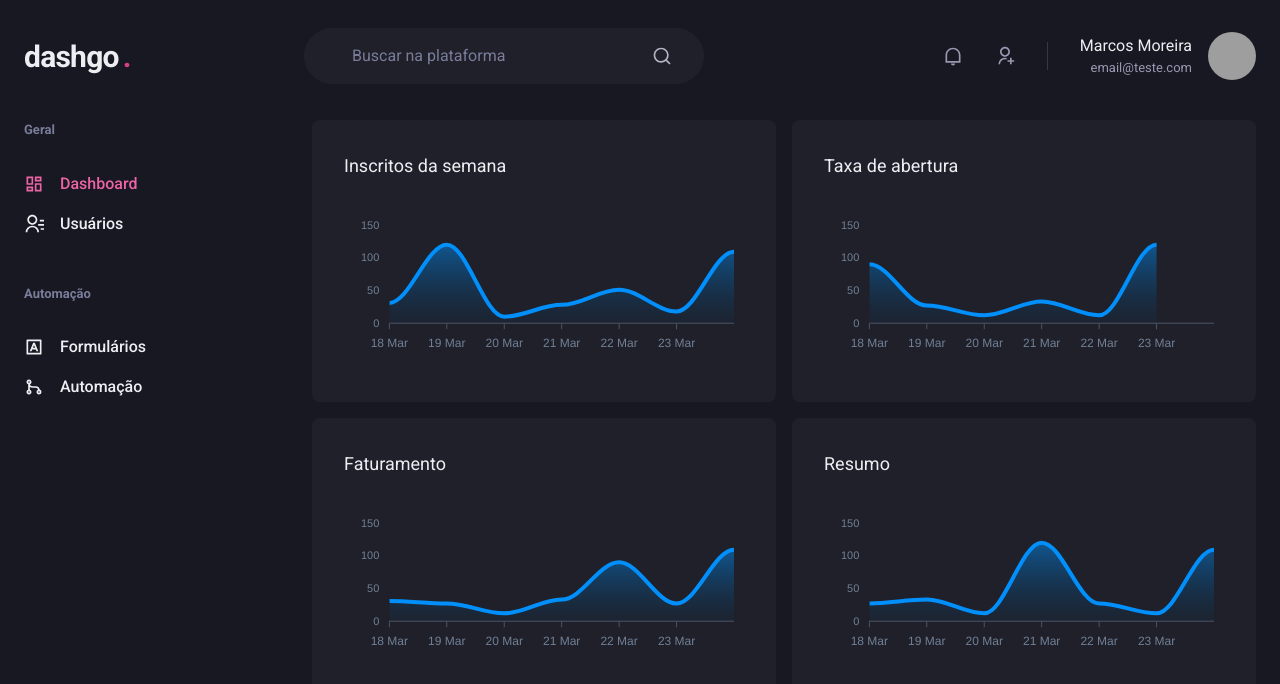
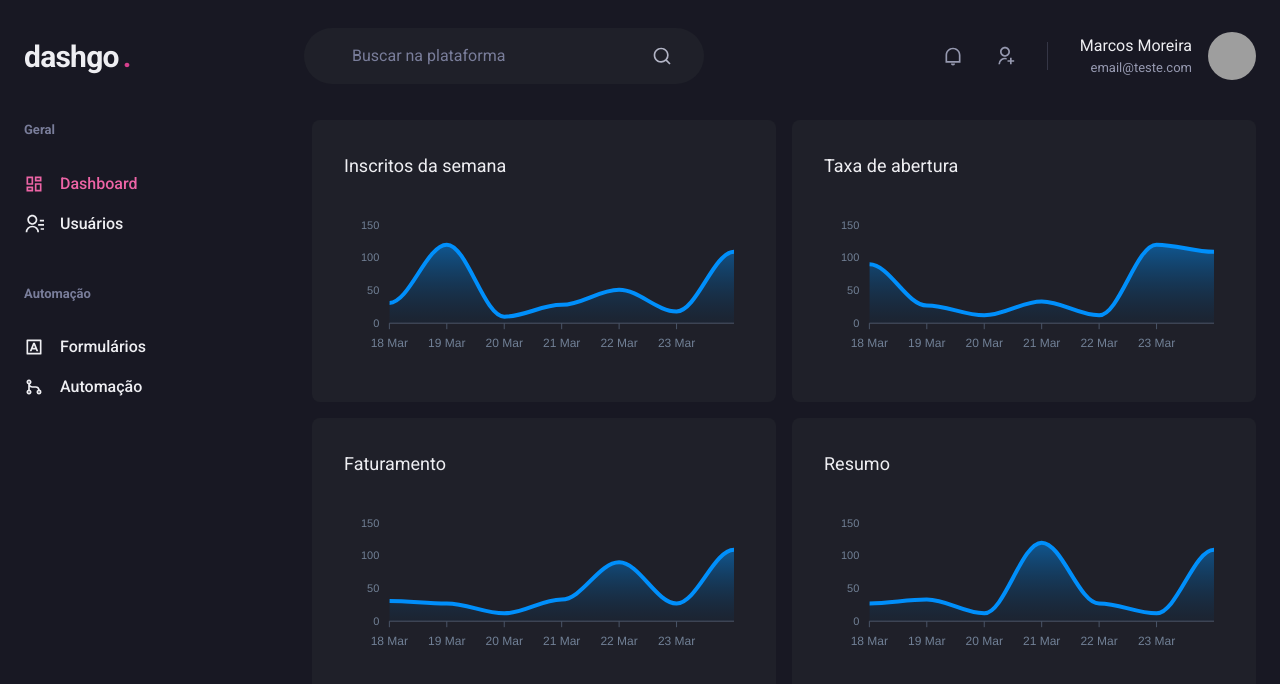
Before and after one commit to MarcosPotato/Dashgo, a Next.js app: page /dashboard in a window 1280 px wide. Shown: the top 684 px of the page. Built offline with nearby package versions, Linux system fonts and the light colour scheme; grey boxes are pictures that could not be loaded; what miragejs would draw is missing.

Commit message:
chore: updating repo image preview

```diff
--- a/src/pages/dashboard.tsx
+++ b/src/pages/dashboard.tsx
@@ -63,7 +63,7 @@ const series = [
 ]
 
 const series2 = [
-    { name: "series2", data: [90, 27, 12, 33, 12, 120] }
+    { name: "series2", data: [90, 27, 12, 33, 12, 120, 109] }
 ]
 
 const series3 = [
```
